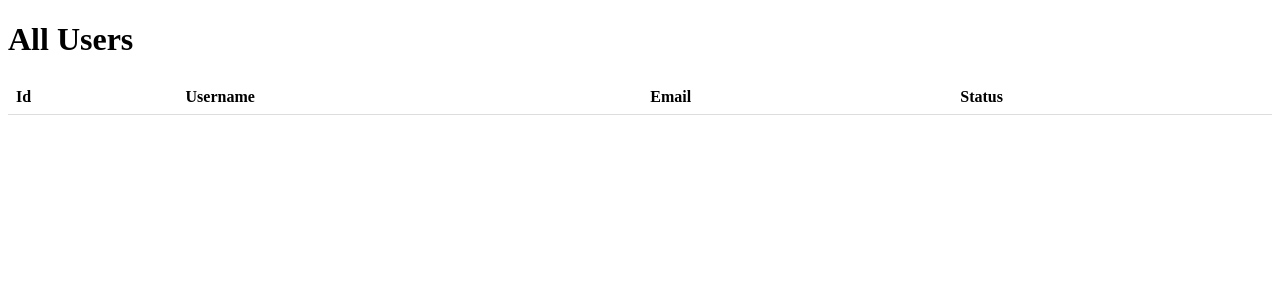
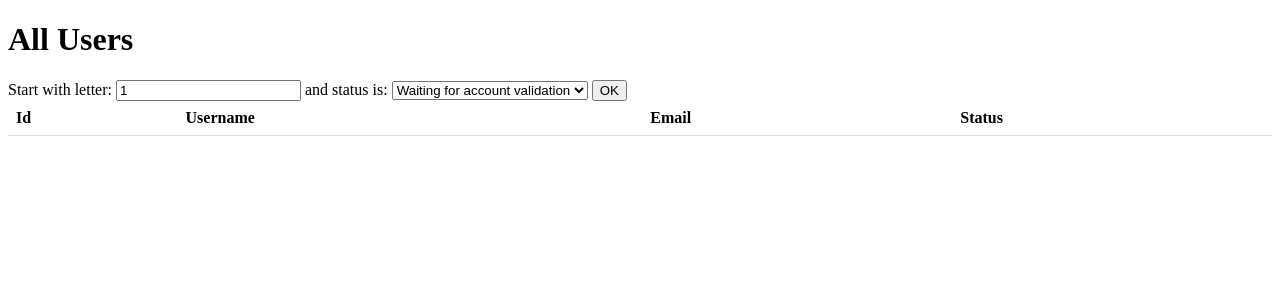
Before and after one commit to Rodez-IUT/INFO2-PremiersPasPDO, a PHP site: page /all_users.php?start_letter=1 in a window 1280 px wide. Shown: the top 300 px of the page. Run offline with PHP 8.4, Linux system fonts and the light colour scheme; data that the repository does not hold is empty.

Commit message:
Activity 3.2 completed : user can specify start letter and staus through fields form. Only users with corresponding status and username beginning with specified letter are displayed.

```diff
--- a/all_users.php
+++ b/all_users.php
@@ -36,7 +36,7 @@ $options = [
 try {
     $pdo = new PDO($dsn, $user, $pass, $options);
 } catch (PDOException $e) {
-    echo $e->getMessage() ;
+    echo $e->getMessage();
     throw new PDOException($e->getMessage(), (int)$e->getCode());
 }
 
@@ -44,10 +44,21 @@ try {
 
 <h1>All Users</h1>
 
+<form action="all_users.php" method="get">
+    Start with letter:
+    <input name="start_letter" type="text" value="<?php echo $_GET["start_letter"] ?>">
+    and status is:
+    <select name="status_id">
+        <option value="1" <?php if ($_GET["status_id"] == 1) echo 'selected' ?>>Waiting for account validation</option>
+        <option value="2" <?php if ($_GET["status_id"] == 2) echo 'selected' ?>>Active account</option>
+    </select>
+    <input type="submit" value="OK">
+</form>
+
 <?php
-$start_letter = 'e';
-$status_id = 2 ;
-$sql = "select users.id as user_id, username, email, s.name as status from users join status s on users.status_id = s.id where username like '%$start_letter%' and status_id = $status_id order by username";
+$start_letter = htmlspecialchars($_GET["start_letter"]);
+$status_id = (int)$_GET["status_id"];
+$sql = "select users.id as user_id, username, email, s.name as status from users join status s on users.status_id = s.id where username like '$start_letter%' and status_id = $status_id order by username";
 $stmt = $pdo->query($sql);
 ?>
 <table>
@@ -58,12 +69,12 @@ $stmt = $pdo->query($sql);
         <th>Status</th>
     </tr>
     <?php while ($row = $stmt->fetch()) { ?>
-    <tr>
-        <td><?php echo $row['user_id']?></td>
-        <td><?php echo $row['username']?></td>
-        <td><?php echo $row['email']?></td>
-        <td><?php echo $row['status']?></td>
-    </tr>
+        <tr>
+            <td><?php echo $row['user_id'] ?></td>
+            <td><?php echo $row['username'] ?></td>
+            <td><?php echo $row['email'] ?></td>
+            <td><?php echo $row['status'] ?></td>
+        </tr>
     <?php } ?>
 </table>
 
```
